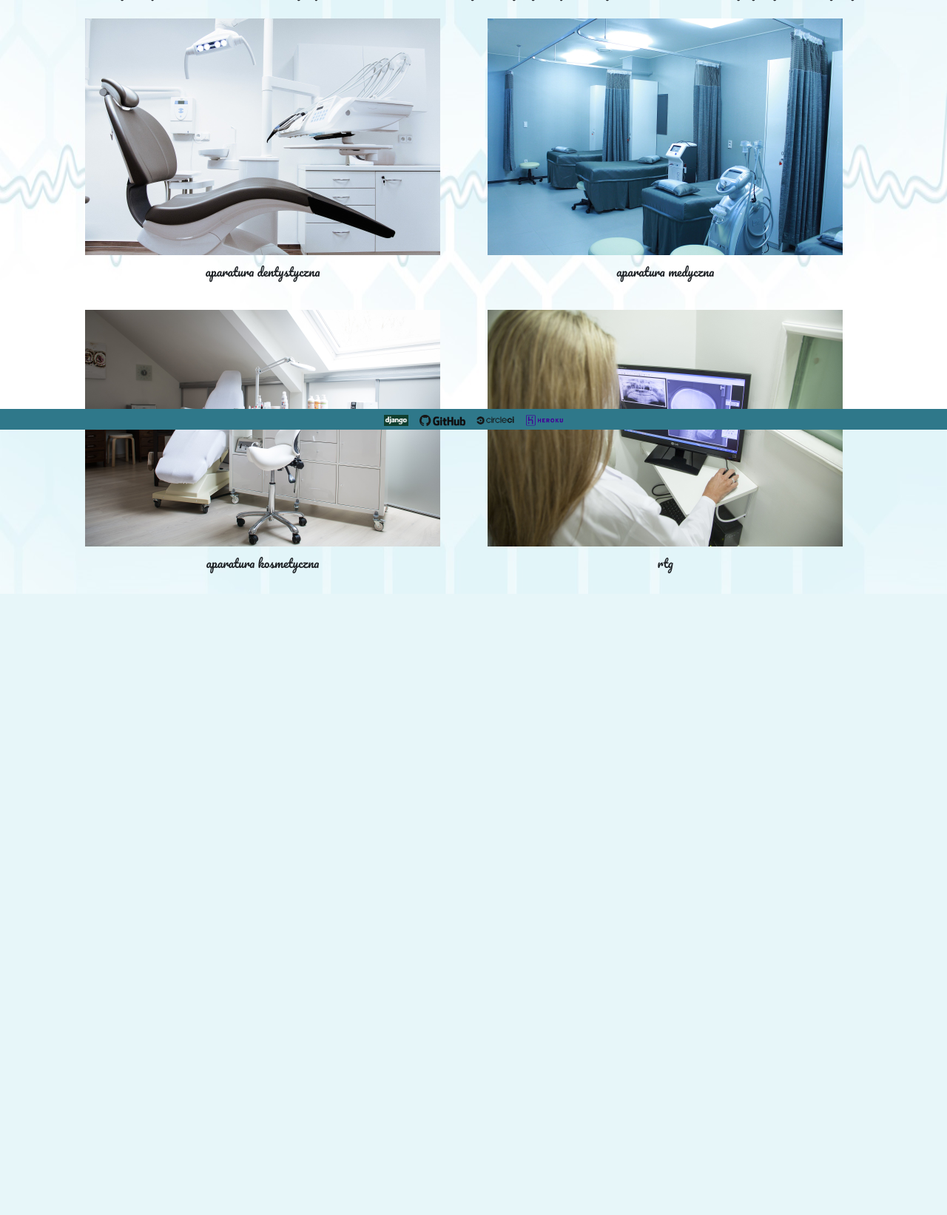
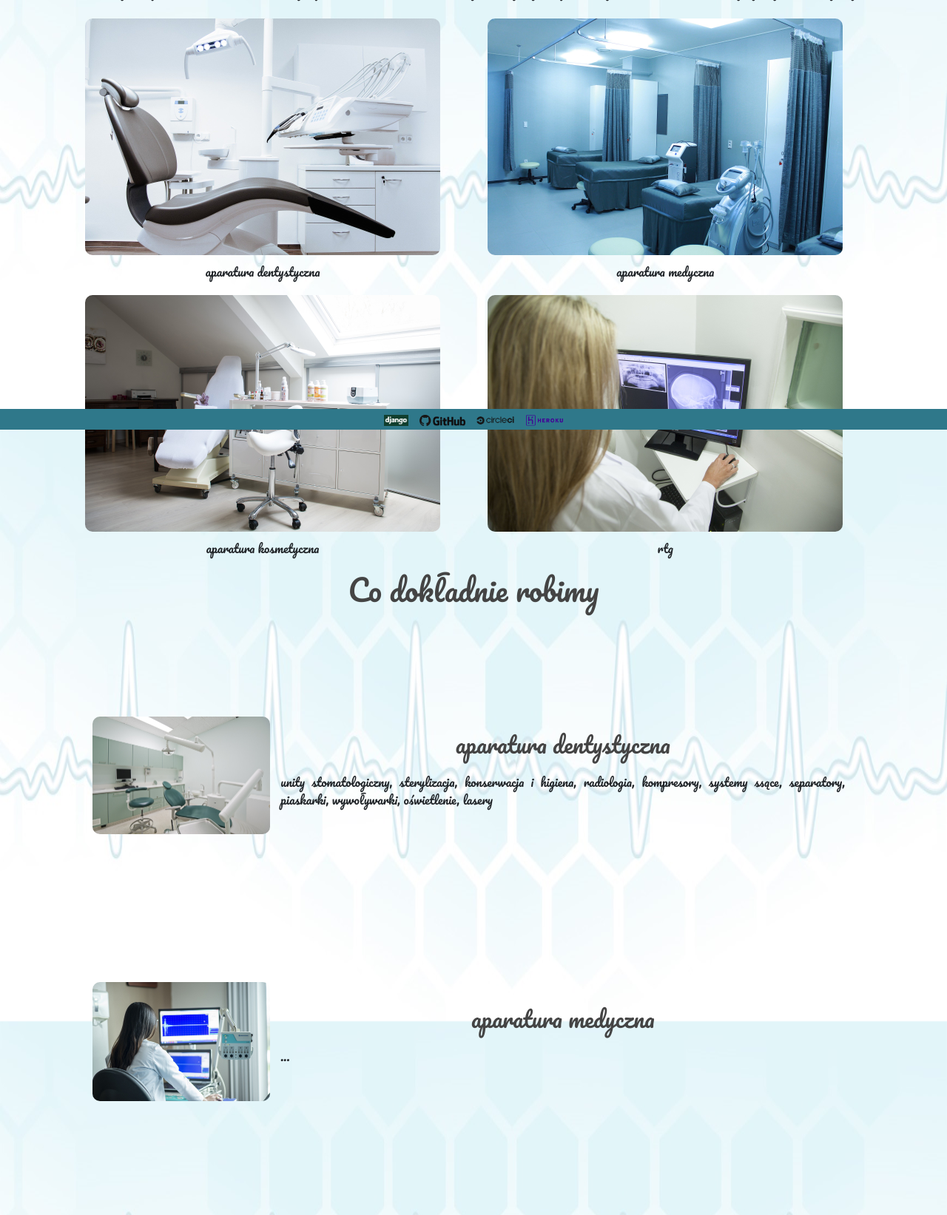
Before and after one commit to piotrek24061988/SERW-MED, a Django app: page / in a window 1280 px wide. Shown: the part 219-1862 px from the top of the page at 74% size. Before the commit the page ends 995 px from the top, so only its background shows below. Run offline with Django 3.2, Linux system fonts and the light colour scheme; some libraries are stand-ins or nearby versions.

Commit message:
front page improvement

```diff
--- a/serw_med/news/static/main.css
+++ b/serw_med/news/static/main.css
@@ -180,8 +180,11 @@ a:hover {
     display: inline-block;
     margin-left: 20px;
     margin-right: 20px;
-    margin-bottom: 20px;
     text-align: center;
+}
+
+.ourdomain img {
+    border-radius: 10px;
 }
 
 .ourdomain a {
@@ -206,3 +209,45 @@ figure {
 figcaption {
     margin-top: 10px;
 }
+
+.details {
+    margin-left: auto;
+    margin-right: auto;
+    width: 100%;
+    text-align: center;
+    padding-top: 10px;
+    padding-bottom: 50px;
+}
+
+.domeindetail {
+    padding: 10px;
+    text-align: justify;
+    padding-top: 100px;
+    padding-bottom: 100px;
+}
+
+.domeindetailimage {
+    display: inline-block;
+    margin-left: 30px;
+    margin-right: 10px;
+    max-width: 100%;
+    width: 240px;
+    height: auto;
+}
+
+.domeindetailimage img {
+    border-radius: 10px;
+}
+
+.domeindescription {
+    vertical-align: middle;
+    display: inline-block;
+    width: 70%;
+}
+
+.domeindescription h2 {
+    font-size: 30px;
+    font-weight: 400;
+    text-align: center;
+    margin-bottom: 20px;
+}
--- a/serw_med/news/templates/about.html
+++ b/serw_med/news/templates/about.html
@@ -1,5 +1,49 @@
 {% extends "base.html" %}
 {% block content %}
+
+        <!-- Scroll to top button functionality -->
+        <script src="https://ajax.googleapis.com/ajax/libs/jquery/2.2.4/jquery.min.js"></script>
+        <script src="/static/jquery.scrollTo.min.js"></script>
+        <script>
+            jQuery(function($)
+            {
+                $('#link1').click(function()
+                {
+                	$.scrollTo($('#link1dent'), 1500);
+                });
+
+                $('#link2').click(function()
+                {
+                	$.scrollTo($('#link2dent'), 1500);
+                });
+
+                $('#link3').click(function()
+                {
+                	$.scrollTo($('#link3dent'), 1500);
+                });
+
+                $('#link4').click(function()
+                {
+                	$.scrollTo($('#link4dent'), 1500);
+                });
+
+
+                //Scroll to top when button selected
+                $('.scrollup').click(function()
+                {
+                    $.scrollTo(0, 1500);
+                });
+
+                //Show / hide button depend os position
+                $(window).scroll(function()
+                {
+                    if($(this).scrollTop()>500) $('.scrollup').fadeIn();
+                    else $('.scrollup').fadeOut();
+                });
+            });
+        </script>
+        <a href="#" class="scrollup"></a>
+
 
     <article>
 
@@ -19,7 +63,7 @@
 
                 <div class="ourdomain">
                     <figure>
-                        <a href="#">
+                        <a href="#" id="link1">
                             <img class="domainfoto" src="/media/domains/dent.jpg">
                         </a>
                         <figcaption>aparatura dentystyczna</figcaption>
@@ -28,14 +72,14 @@
 
                 <div class="ourdomain">
                     <figure>
-                        <a href="#">
+                        <a href="#" id="link2">
                             <img class="domainfoto" src="/media/domains/hospital.jpg">
                         </a>
                         <figcaption>aparatura medyczna</figcaption>
                     </figure>
                 </div>
 
-                <div class="ourdomain">
+                <div class="ourdomain" id="link3">
                     <figure>
                         <a href="#">
                             <img class="domainfoto" src="/media/domains/cosmetology.jpg">
@@ -44,7 +88,7 @@
                     </figure>
                 </div>
 
-                <div class="ourdomain">
+                <div class="ourdomain" id="link4">
                     <figure>
                         <a href="#">
                             <img class="domainfoto" src="/media/domains/rtg.jpg">
@@ -57,11 +101,65 @@
 
         </section>
 
+            <div class="details">
+
+                <header class="mb-5">
+                    <h1>Co dokładnie robimy</h1>
+                </header>
+
+                <div class="domeindetail" id="link1dent">
+                    <div class="domeindetailimage">
+                        <img class="domainfoto" src="/media/domains/dent2.jpg">
+                    </div>
+
+                    <div class="domeindescription">
+                        <h2>aparatura dentystyczna</h2>
+                        <p>unity stomatologiczny, sterylizacja, konserwacja i higiena, radiologia, kompresory, systemy ssące,
+                           separatory, piaskarki, wywoływarki, oświetlenie, lasery</p>
+                    </div>
+                </div>
+
+                <div class="domeindetail" id="link2dent">
+                    <div class="domeindetailimage">
+                        <img class="domainfoto" src="/media/domains/hospital2.jpg">
+                    </div>
+
+                    <div class="domeindescription">
+                        <h2>aparatura medyczna</h2>
+                        <p>...</p>
+                    </div>
+                </div>
+
+                 <div class="domeindetail" id="link3dent">
+                    <div class="domeindetailimage">
+                        <img class="domainfoto" src="/media/domains/cosmetology2.jpg">
+                    </div>
+
+                    <div class="domeindescription">
+                        <h2>aparatura kosmetyczne</h2>
+                        <p>...</p>
+                    </div>
+                </div>
+
+                 <div class="domeindetail" id="link4dent">
+                    <div class="domeindetailimage">
+                        <img class="domainfoto" src="/media/domains/rtg2.jpg">
+                    </div>
+
+                    <div class="domeindescription">
+                        <h2>rtg</h2>
+                        <p>...</p>
+                    </div>
+                </div>
+
+            </div>
+
         <section>
 
-        </section>
-
-        <section>
+            <div class="border-top pt-2 mb-5">
+                <small class="text-muted">Masz pytania? <a class="ml-2" href="{% url 'serw-med-cont' %}">Skontaktuj się z nami</a>
+                </small>
+            </div>
 
         </section>
 
```
Also changed, not shown: serw_med/media/domains/cosmetology2.jpg (added), serw_med/media/domains/dent2.jpg (added), serw_med/media/domains/hospital2.jpg (added), serw_med/media/domains/rtg2.jpg (added).
